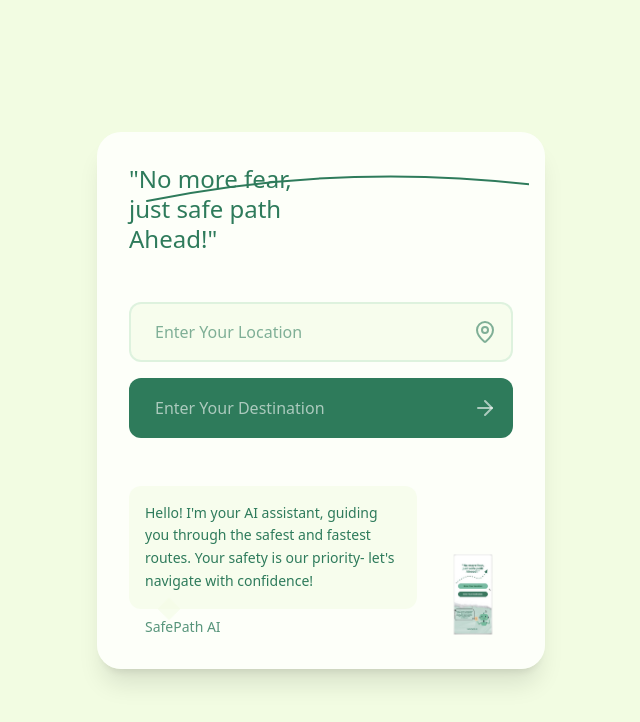
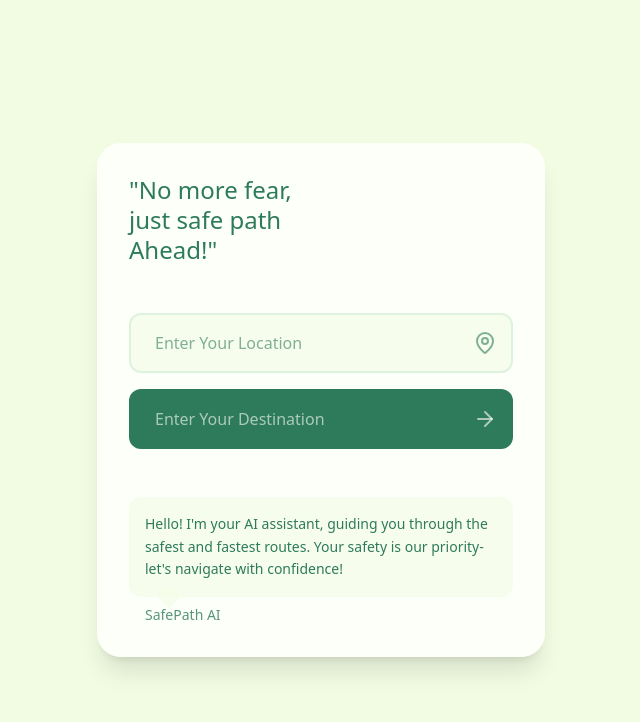
Before and after one commit to Shivamkaushikk/precise-layout-mirror, a React (Vite) app: page / in a window 1280 px wide. Shown: the top 722 px of the page, without its empty margins (319-959 px from the left). Built offline with nearby package versions, Linux system fonts and the light colour scheme.

Commit message:
Remove UI elements
Remove the line and image from the lower right of the UI.

```diff
--- a/src/pages/Index.tsx
+++ b/src/pages/Index.tsx
@@ -35,23 +35,8 @@ const SafePathAI = () => {
           initial={{ opacity: 0 }}
           animate={{ opacity: 1 }}
           transition={{ delay: 0.3 }}
-          className="mb-12 relative"
+          className="mb-12"
         >
-          <div className="absolute -right-4 -top-2 w-full">
-            <svg width="100%" height="60" className="text-mint-dark">
-              <motion.path
-                d="M2 45 Q 200 5, 398 30"
-                stroke="currentColor"
-                strokeWidth="2"
-                strokeLinecap="round"
-                strokeDasharray="8,8"
-                fill="none"
-                initial={{ pathLength: 0 }}
-                animate={{ pathLength: 1 }}
-                transition={{ duration: 1, delay: 0.5 }}
-              />
-            </svg>
-          </div>
           <h1 className="text-2xl font-medium text-mint-dark leading-tight">
             "No more fear,
             <br />
@@ -98,14 +83,13 @@ const SafePathAI = () => {
           </motion.div>
         </div>
 
-        {/* AI Assistant Section */}
+        {/* AI Assistant Message */}
         <motion.div
           initial={{ y: 20, opacity: 0 }}
           animate={{ y: 0, opacity: 1 }}
           transition={{ delay: 0.6 }}
-          className="flex items-end gap-4 mt-12"
+          className="mt-12"
         >
-          <div className="flex-1">
           <div className="bg-mint-light/50 rounded-xl p-4 mb-2 relative">
             <div className="absolute w-4 h-4 bg-mint-light/50 transform rotate-45 -bottom-2 left-8" />
             <p className="text-mint-dark text-sm leading-relaxed">
@@ -113,12 +97,6 @@ const SafePathAI = () => {
             </p>
           </div>
           <p className="text-mint-dark/80 text-sm font-medium ml-4">SafePath AI</p>
-          </div>
-          <motion.img
-            src="/lovable-uploads/b273e24b-d12a-49d0-a52b-8e19965714f8.png"
-            alt="AI Assistant"
-            className="w-20 h-20 object-contain animate-float"
-          />
         </motion.div>
       </motion.div>
     </div>
```
Lines whose indentation alone changed are shown as unchanged.
